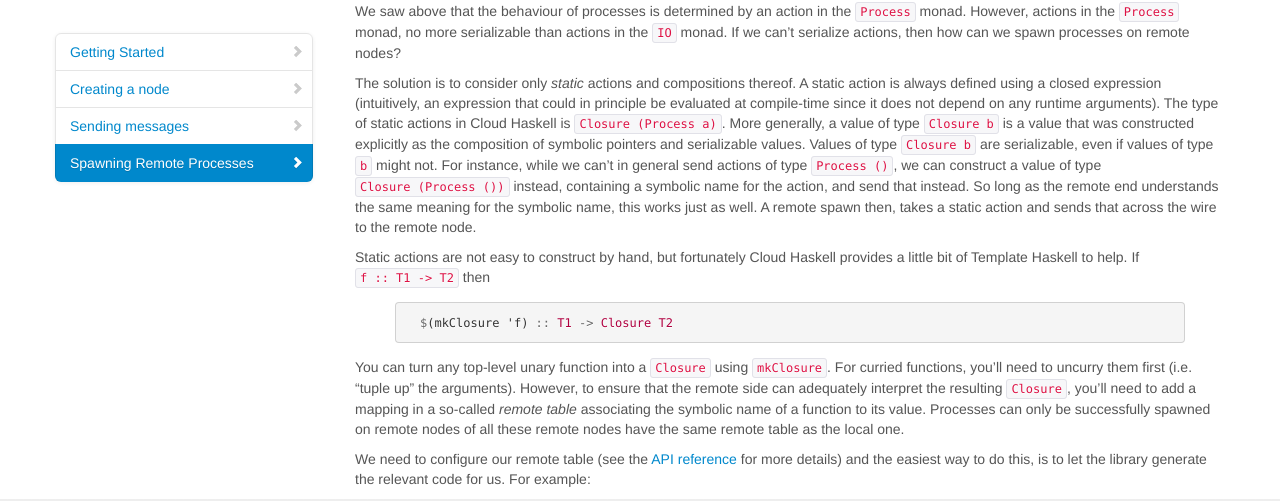
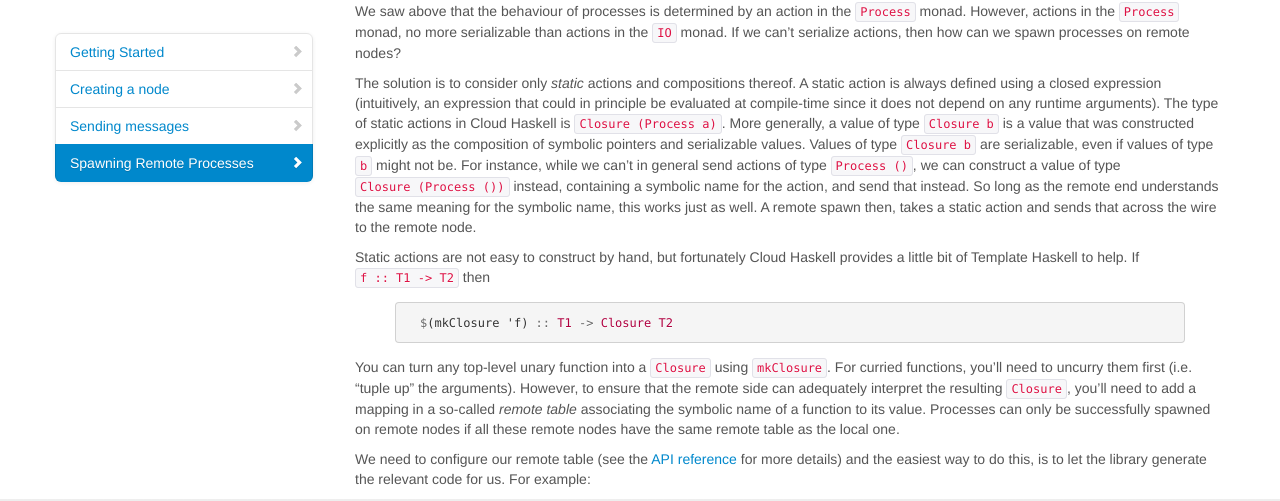
Before and after one commit to haskell-distributed/distributed-process, a Jekyll site: the page built from tutorials/1ch.md, in a window 1280 px wide and 900 px high, scrolled down 2998 px. Shown: the part 103-604 px from the top of the window. Built offline with Jekyll 4.4.1, drawn with Linux system fonts in a browser that asks for light colours; comment, search, counter and statistics services are not loaded.

Commit message:
Minor grammar fixes

```diff
--- a/tutorials/1ch.md
+++ b/tutorials/1ch.md
@@ -198,7 +198,7 @@ not depend on any runtime arguments). The type of static actions in Cloud
 Haskell is `Closure (Process a)`. More generally, a value of type `Closure b`
 is a value that was constructed explicitly as the composition of symbolic
 pointers and serializable values. Values of type `Closure b` are serializable,
-even if values of type `b` might not. For instance, while we can't in general
+even if values of type `b` might not be. For instance, while we can't in general
 send actions of type `Process ()`, we can construct a value of type `Closure
 (Process ())` instead, containing a symbolic name for the action, and send
 that instead. So long as the remote end understands the same meaning for the
@@ -218,7 +218,7 @@ For curried functions, you'll need to uncurry them first (i.e. "tuple up" the
 arguments). However, to ensure that the remote side can adequately interpret
 the resulting `Closure`, you'll need to add a mapping in a so-called *remote
 table* associating the symbolic name of a function to its value. Processes can
-only be successfully spawned on remote nodes of all these remote nodes have
+only be successfully spawned on remote nodes if all these remote nodes have
 the same remote table as the local one.
 
 We need to configure our remote table (see the [API reference][6] for
```
